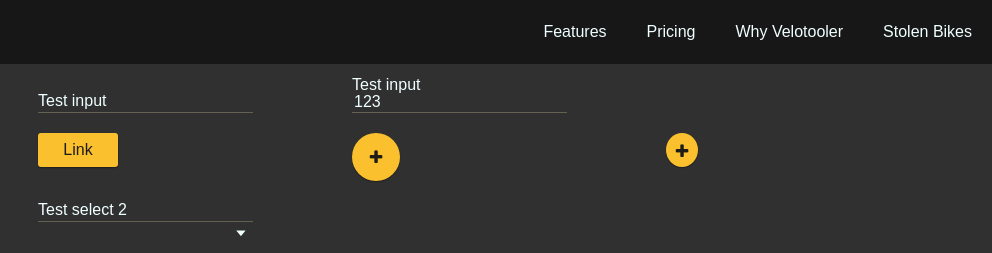
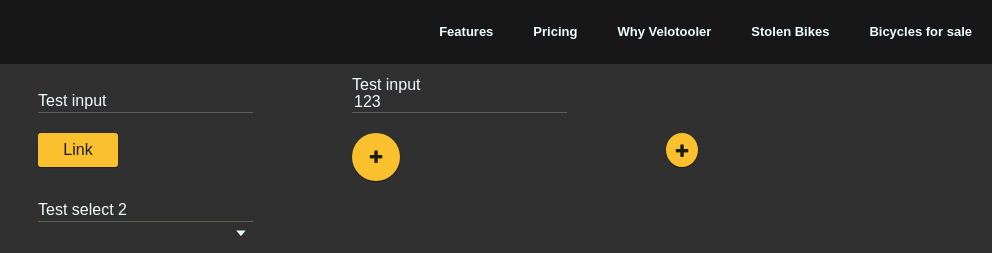
Before and after one commit to adomorenok/ui-lite, a website: page demo/index.html in a window 1280 px wide. Shown: the top 253 px of the page, 288-1280 px from the left. Drawn offline with Linux system fonts and the light colour scheme.

Commit message:
change a font size of header panel

```diff
--- a/demo/index.html
+++ b/demo/index.html
@@ -33,6 +33,11 @@
 							<span>Stolen Bikes</span>
 						</a>
 					</div>
+					<div>
+		                <a href="#">
+		                    <span>Bicycles for sale</span>
+		                </a>
+		            </div>
 				</div>
 				<div class="ui-panel-fieldset">
 					<div>
--- a/src/scss/components/header.scss
+++ b/src/scss/components/header.scss
@@ -60,6 +60,7 @@
   position: absolute;
   top: 0;
   font-size: $panel-font-size;
+  font-weight: bold;
   height: $header-height;
 
   .ui-panel-element-container {
--- a/src/scss/variables.scss
+++ b/src/scss/variables.scss
@@ -46,7 +46,7 @@ $header-full-panel-width-media: 1350px;
 $header-full-panel-width: 997px;
 $header-half-panel-width-media: 881px;
 $header-half-panel-width: 645px;
-$panel-font-size: 16px;
+$panel-font-size: 13px;
 $transition-speed-panel: 150ms;
 
 $input-color: $text-color;
```
Also changed, not shown: dist/css/ui-lite.css.
